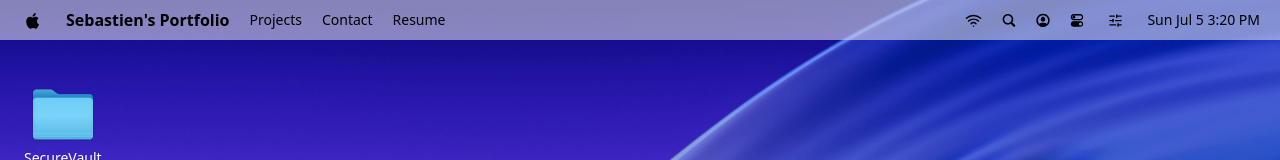
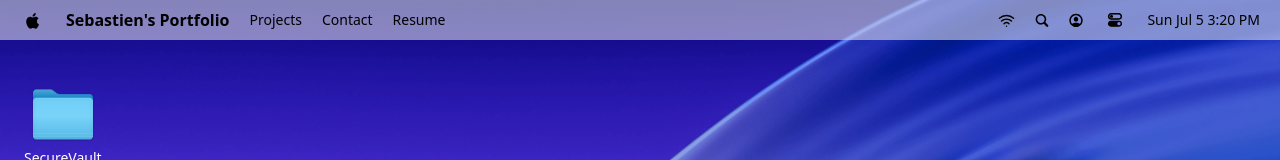
Before and after one commit to sebastienlato/MacOs-Portfolio, a React (Vite) app: page / in a window 1280 px wide. Shown: the top 160 px of the page. Built offline with nearby package versions, Linux system fonts and the light colour scheme; a web font is replaced by a local one.

Commit message:
clean menu bar

```diff
--- a/src/components/ControlCenter.tsx
+++ b/src/components/ControlCenter.tsx
@@ -2,7 +2,6 @@ import { useEffect, useRef } from "react";
 import {
   Image as ImageIcon,
   Moon,
-  SlidersHorizontal,
   Sun,
   Volume1,
   Volume2,
@@ -60,7 +59,11 @@ const ControlCenter = () => {
         aria-expanded={controlCenterOpen}
         aria-label="Control Center"
       >
-        <SlidersHorizontal size={15} />
+        <img
+          src="/icons/mode.svg"
+          alt=""
+          className="w-4 dark:invert"
+        />
       </button>
 
       {controlCenterOpen && (
--- a/src/components/Navbar.tsx
+++ b/src/components/Navbar.tsx
@@ -21,13 +21,12 @@ const appleMenuItems: AppleMenuItem[] = [
 
 const navIconActions = {
   spotlight: "toggleSpotlight",
-  theme: "toggleTheme",
 } as const;
 
 const Navbar = () => {
   const { openWindow } = useWindowStore();
-  const { toggleSpotlight, toggleTheme, wifiEnabled } = useSystemStore();
-  const iconHandlers = { toggleSpotlight, toggleTheme };
+  const { toggleSpotlight, wifiEnabled } = useSystemStore();
+  const iconHandlers = { toggleSpotlight };
   const [menuOpen, setMenuOpen] = useState(false);
   const [now, setNow] = useState(dayjs());
   const menuRef = useRef<HTMLDivElement>(null);
--- a/src/constants/index.ts
+++ b/src/constants/index.ts
@@ -18,7 +18,7 @@ interface NavLink {
 interface NavIcon {
   id: number;
   img: string;
-  action?: "spotlight" | "theme" | "wifi";
+  action?: "spotlight" | "wifi";
 }
 
 interface PhotosLink {
@@ -69,11 +69,6 @@ const navIcons: NavIcon[] = [
   {
     id: 3,
     img: "/icons/user.svg",
-  },
-  {
-    id: 4,
-    img: "/icons/mode.svg",
-    action: "theme",
   },
 ];
 
```
